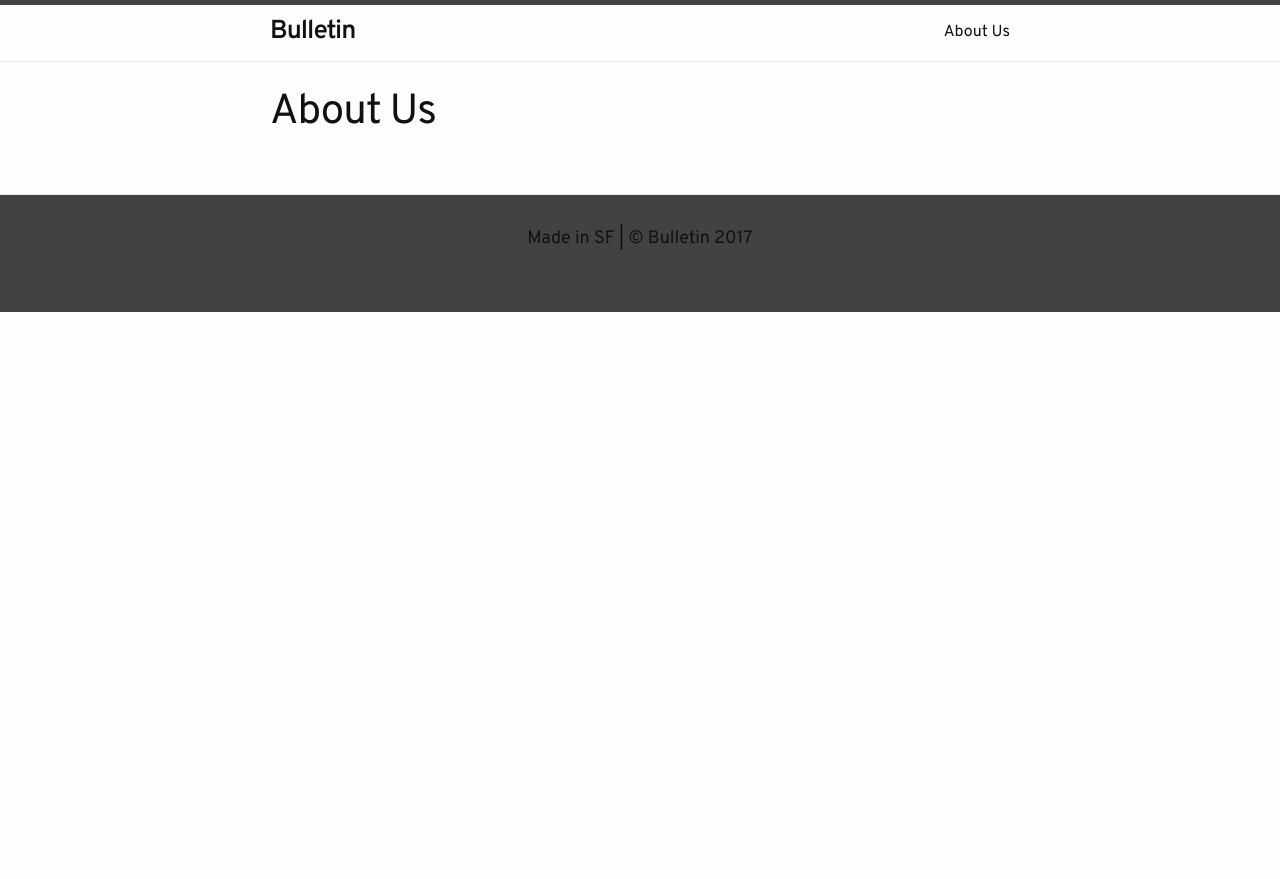
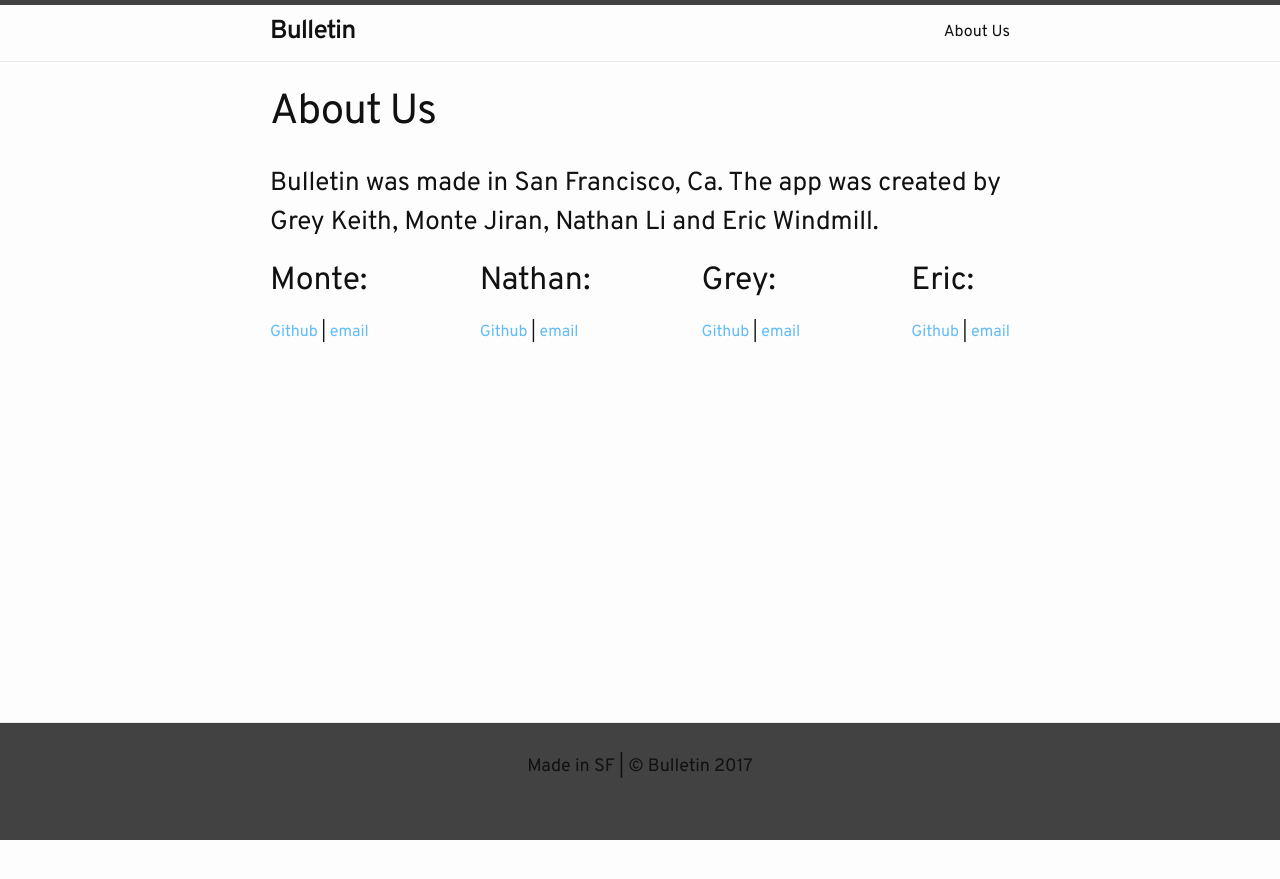
Before and after one commit to ericwindmill/later-chat-demo, a Jekyll site: the page built from about.md, in a window 1280 px wide. Shown: the top 879 px of the page. Built offline with Jekyll 4.4.1, drawn with Linux system fonts in a browser that asks for light colours; nearby versions of some CDN libraries; library files that are not in the unit come from our copies.

Commit message:
Finish style layout

```diff
--- /dev/null
+++ b/_sass/about.scss
@@ -0,0 +1,5 @@
+.about-flex {
+  display: flex;
+  justify-content: space-between;
+  height: 45vh;
+}
--- a/about.md
+++ b/about.md
@@ -3,3 +3,28 @@ layout: page
 title: About Us
 permalink: /about/
 ---
+
+### Bulletin was made in San Francisco, Ca.  The app was created by Grey Keith, Monte Jiran, Nathan Li and Eric Windmill.
+
+<div class="about-flex">
+  <div class="person">
+    <h2>Monte:</h2>
+    <a href="https://github.com/Monte47">Github</a> |
+    <a href="mailto:montejiran@gmail.com">email</a>
+  </div>
+  <div class="person">
+    <h2>Nathan:</h2>
+    <a href="https://github.com/npl22">Github</a> |
+    <a href="mailto:">email</a>
+  </div>
+  <div class="person">
+    <h2>Grey:</h2>
+    <a href="https://github.com/rgkeith3">Github</a> |
+    <a href="mailto:">email</a>
+  </div>
+  <div class="person">
+    <h2>Eric:</h2>
+    <a href="https://github.com/ericwindmill">Github</a> |
+    <a href="mailto:ericwindmill@gmail.com">email</a>
+  </div>
+</div>
--- a/assets/main.scss
+++ b/assets/main.scss
@@ -4,3 +4,4 @@
 
 @import "minima";
 @import "home";
+@import "about";
```
Also changed, not shown: _includes/icon-github.svg.
